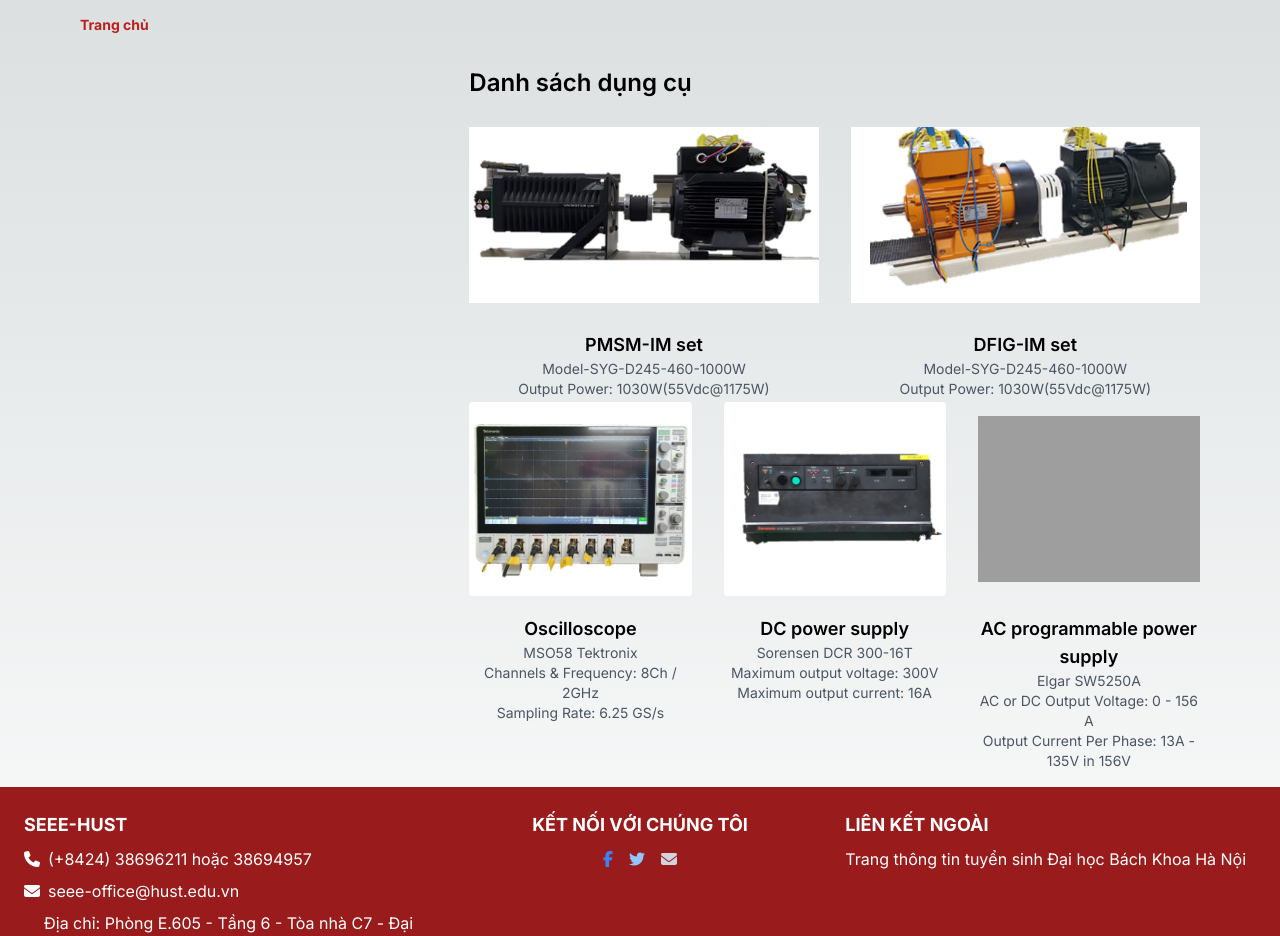
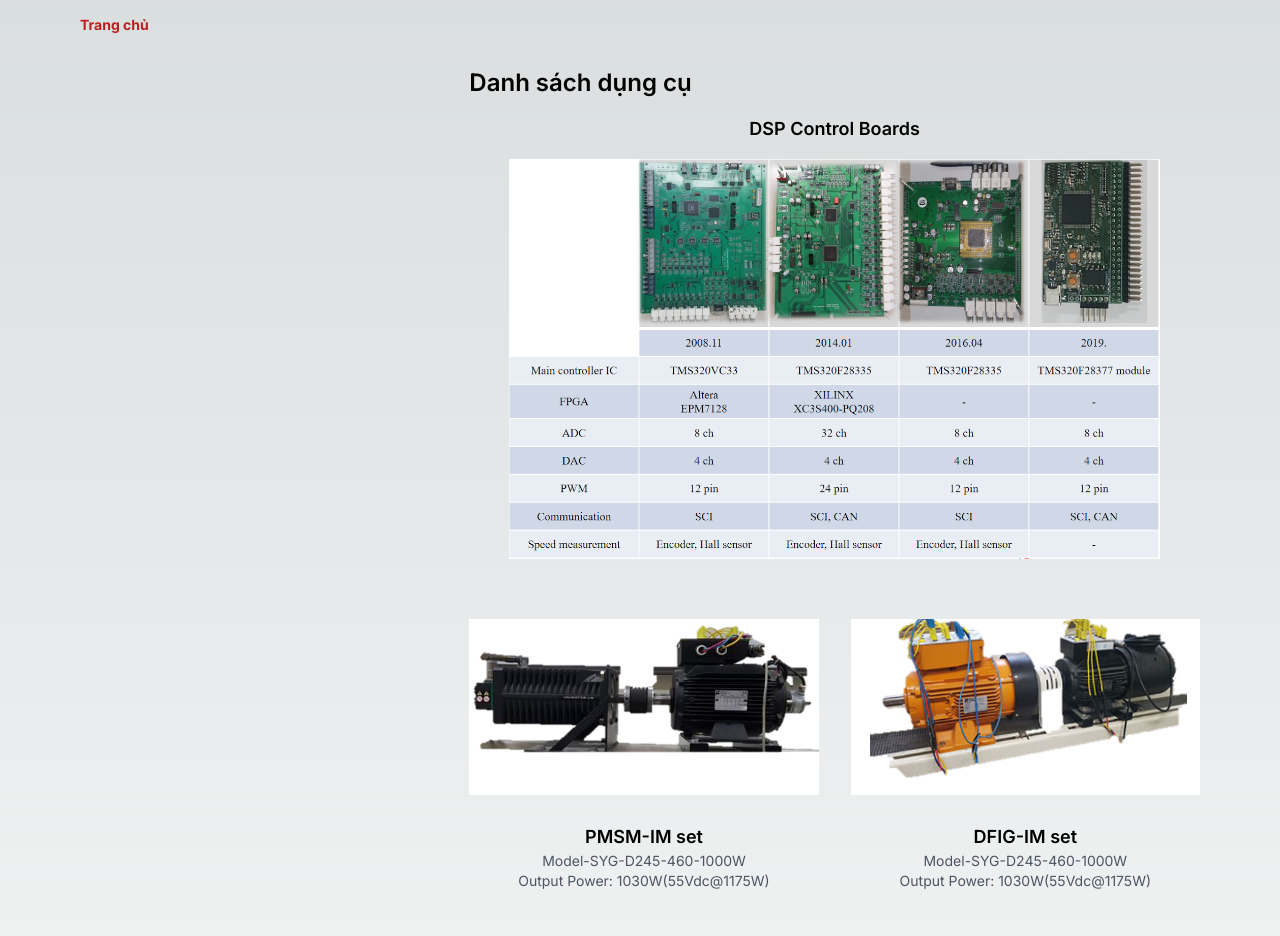
Before and after one commit to vhxmt/cds_ttkt, a Next.js app: page /thiet-bi-va-dung-cu in a window 1280 px wide. Shown: the part 170-1106 px from the top of the page. Built offline with nearby package versions, Linux system fonts and the light colour scheme; grey boxes are pictures that could not be loaded.

Commit message:
fix tool

```diff
--- a/src/app/thiet-bi-va-dung-cu/page.tsx
+++ b/src/app/thiet-bi-va-dung-cu/page.tsx
@@ -1,80 +1,11 @@
+// src/pages/NewsPage.tsx
 "use client";
-import { useState } from 'react';
 import Breadcrumb from '@/components/breadcrumb';
+import ToolOneCol from '@/components/display-block/tool/toolonecol';
+import ToolTwoCol from '@/components/display-block/tool/tooltwocol';
+import ToolThreeCol from '@/components/display-block/tool/toolthreecol';
+import { toolsTwoCol, toolsThreeCol, toolOneCol } from '@/data/thiet-bi-va-dung-cu/data';
 
-// Sample data structure
-const toolsTwoColumn = [
-    {
-        title: "PMSM-IM set",
-        imgSrc: "/image/thiet-bi/PMSM-IM.png",
-        description: "Model-SYG-D245-460-1000W\nOutput Power: 1030W(55Vdc@1175W)"
-    },
-    {
-        title: "DFIG-IM set",
-        imgSrc: "/image/thiet-bi/DFIG-IM.png",
-        description: "Model-SYG-D245-460-1000W\nOutput Power: 1030W(55Vdc@1175W)"
-    },
-];
-
-const toolsThreeColumn = [
-    {
-        title: "Oscilloscope",
-        imgSrc: "/image/thiet-bi/Oscilloscope.png",
-        description: "MSO58 Tektronix\nChannels & Frequency: 8Ch / 2GHz\nSampling Rate: 6.25 GS/s"
-    },
-    {
-        title: "DC power supply",
-        imgSrc: "/image/thiet-bi/DC-PSU.png",
-        description: "Sorensen DCR 300-16T\nMaximum output voltage: 300V\nMaximum output current: 16A"
-    },
-    {
-        title: "AC programmable power supply",
-        imgSrc: "/image/thiet-bi//AC-programmable-PSU.png",
-        description: "Elgar SW5250A\nAC or DC Output Voltage: 0 - 156 A\nOutput Current Per Phase: 13A - 135V in 156V"
-    },
-];
-
-// TwoColumnTemplate Component
-const TwoColumnTemplate = ({ tools }) => {
-    return (
-        <div className="grid grid-cols-2 gap-8">
-            {tools.map((tool, index) => (
-                <div key={index} className="text-center">
-                    <img
-                        src={tool.imgSrc}
-                        alt={tool.title}
-                        className="w-full h-auto object-cover rounded-lg mb-4"
-                        style={{ height: '200px', objectFit: 'contain' }} // Adjust size to be consistent
-                    />
-                    <h3 className="text-lg font-semibold">{tool.title}</h3>
-                    <p className="text-sm text-gray-600 whitespace-pre-line">{tool.description}</p>
-                </div>
-            ))}
-        </div>
-    );
-};
-
-// ThreeColumnTemplate Component
-const ThreeColumnTemplate = ({ tools }) => {
-    return (
-        <div className="grid grid-cols-3 gap-8">
-            {tools.map((tool, index) => (
-                <div key={index} className="text-center">
-                    <img
-                        src={tool.imgSrc}
-                        alt={tool.title}
-                        className="w-full h-auto object-cover rounded-lg mb-4"
-                        style={{ height: '200px', objectFit: 'contain' }} // Adjust size to be consistent
-                    />
-                    <h3 className="text-lg font-semibold">{tool.title}</h3>
-                    <p className="text-sm text-gray-600 whitespace-pre-line">{tool.description}</p>
-                </div>
-            ))}
-        </div>
-    );
-};
-
-// NewsPage Component
 export default function NewsPage() {
     return (
         <div className="max-w-6xl mx-auto p-4">
@@ -84,11 +15,15 @@
                 <div className="flex-1">
                     <h2 className="text-2xl font-semibold mt-4 mb-4">Danh sách dụng cụ</h2>
 
+                    {/* One Column Layout */}
+                    <ToolOneCol tool={toolOneCol} />
                     {/* Two Column Layout */}
-                    <TwoColumnTemplate tools={toolsTwoColumn} />
+                    <ToolTwoCol tools={toolsTwoCol} />
 
                     {/* Three Column Layout */}
-                    <ThreeColumnTemplate tools={toolsThreeColumn} />
+                    <ToolThreeCol tools={toolsThreeCol} />
+
+
                 </div>
             </div>
         </div>
--- a/src/app/tin-tuc-su-kien/tin-tuc/page.tsx
+++ b/src/app/tin-tuc-su-kien/tin-tuc/page.tsx
@@ -1,6 +1,6 @@
 import SideMenu from '@/components/display-block/SideMenu';
+import { menuItems } from '@/data/tin-tuc-su-kien/menu-data';
 import Banner from '@/components/display-block/Banner';
-import { menuItems } from '@/data/tin-tuc-su-kien/menu-data';
 import Breadcrumb from '@/components/breadcrumb';
 
 export default function NewsPage() {
--- /dev/null
+++ b/src/components/display-block/tool/toolonecol.tsx
@@ -0,0 +1,33 @@
+// src/components/display-block/tool/ToolOneCol.tsx
+import React from 'react';
+
+interface Tool {
+    title: string;
+    imgSrc: string;
+    description: string;
+}
+
+interface ToolOneColProps {
+    tool?: Tool;
+}
+
+const ToolOneCol: React.FC<ToolOneColProps> = ({ tool }) => {
+    if (!tool) {
+        return ;
+    }
+
+    return (
+        <div className="text-center mb-12"> {/* Added bottom margin for spacing */}
+            <h3 className="text-lg font-semibold mb-4">{tool.title}</h3> {/* Moved title to the top and added margin-bottom */}
+            <img
+                src={tool.imgSrc}
+                alt={tool.title}
+                className="w-full h-auto object-cover rounded-lg mb-4"
+                style={{ height: '400px', objectFit: 'contain' }}
+            />
+            <p className="text-sm text-gray-600 whitespace-pre-line">{tool.description}</p>
+        </div>
+    );
+};
+
+export default ToolOneCol;
--- /dev/null
+++ b/src/components/display-block/tool/toolthreecol.tsx
@@ -0,0 +1,33 @@
+// src/components/ToolThreeCol.tsx
+import React from 'react';
+
+interface Tool {
+    title: string;
+    imgSrc: string;
+    description: string;
+}
+
+interface ToolThreeColProps {
+    tools?: Tool[]; // Mark tools as optional
+}
+
+const ToolThreeCol: React.FC<ToolThreeColProps> = ({ tools = [] }) => {
+    return (
+        <div className="grid grid-cols-3 gap-8 mb-12">
+            {tools.map((tool, index) => (
+                <div key={index} className="text-center">
+                    <img
+                        src={tool.imgSrc}
+                        alt={tool.title}
+                        className="w-full h-auto object-cover rounded-lg mb-4"
+                        style={{ height: '200px', objectFit: 'contain' }}
+                    />
+                    <h3 className="text-lg font-semibold">{tool.title}</h3>
+                    <p className="text-sm text-gray-600 whitespace-pre-line">{tool.description}</p>
+                </div>
+            ))}
+        </div>
+    );
+};
+
+export default ToolThreeCol;
--- /dev/null
+++ b/src/components/display-block/tool/tooltwocol.tsx
@@ -0,0 +1,33 @@
+// src/components/ToolTwoCol.tsx
+import React from 'react';
+
+interface Tool {
+    title: string;
+    imgSrc: string;
+    description: string;
+}
+
+interface ToolTwoColProps {
+    tools?: Tool[]; // Mark tools as optional
+}
+
+const ToolTwoCol: React.FC<ToolTwoColProps> = ({ tools = [] }) => {
+    return (
+        <div className="grid grid-cols-2 gap-8 mb-12">
+            {tools.map((tool, index) => (
+                <div key={index} className="text-center">
+                    <img
+                        src={tool.imgSrc}
+                        alt={tool.title}
+                        className="w-full h-auto object-cover rounded-lg mb-4"
+                        style={{ height: '200px', objectFit: 'contain' }}
+                    />
+                    <h3 className="text-lg font-semibold">{tool.title}</h3>
+                    <p className="text-sm text-gray-600 whitespace-pre-line">{tool.description}</p>
+                </div>
+            ))}
+        </div>
+    );
+};
+
+export default ToolTwoCol;
--- a/src/data/frame/dataHeader.ts
+++ b/src/data/frame/dataHeader.ts
@@ -21,13 +21,13 @@
   ]},
 
   { label: "Nhân lực", items: [
-    { label: "Cán bộ", link: "/can-bo" },
-    { label: "Sinh viên Thạc sĩ", link: "/sinh-vien-thac-si" },
-    { label: "Sinh viên Tiến sĩ", link: "/sinh-vien-tien-si" },
-    { label: "Học giả thỉnh giảng", link: "/hoc-gia-thinh-giang" },
-    { label: "CTV NC", link: "/ctv-nc" },
-    { label: "NCV sau Thạc sĩ", link: "/ncv-sau-thac-si" },
-    { label: "Cựu sinh viên", link: "/cuu-sinh-vien" }
+    { label: "Cán bộ", link: "/nhan-luc/can-bo" },
+    { label: "Sinh viên Thạc sĩ", link: "/nhan-luc/sinh-vien-thac-si" },
+    { label: "Sinh viên Tiến sĩ", link: "/nhan-luc/sinh-vien-tien-si" },
+    { label: "Học giả thỉnh giảng", link: "/nhan-luc/hoc-gia-thinh-giang" },
+    { label: "CTV NC", link: "/nhan-luc/ctv-nc" },
+    { label: "NCV sau Thạc sĩ", link: "/nhan-luc/ncv-sau-thac-si" },
+    { label: "Cựu sinh viên", link: "/nhan-luc/cuu-sinh-vien" }
   ]},
 
   { label: "Nghiên cứu", items: [
--- /dev/null
+++ b/src/data/thiet-bi-va-dung-cu/data.ts
@@ -0,0 +1,37 @@
+// src/data/toolData.ts
+export const toolsTwoCol = [
+    {
+        title: "PMSM-IM set",
+        imgSrc: "/image/thiet-bi/PMSM-IM.png",
+        description: "Model-SYG-D245-460-1000W\nOutput Power: 1030W(55Vdc@1175W)"
+    },
+    {
+        title: "DFIG-IM set",
+        imgSrc: "/image/thiet-bi/DFIG-IM.png",
+        description: "Model-SYG-D245-460-1000W\nOutput Power: 1030W(55Vdc@1175W)"
+    },
+];
+
+export const toolsThreeCol = [
+    {
+        title: "Oscilloscope",
+        imgSrc: "/image/thiet-bi/Oscilloscope.png",
+        description: "MSO58 Tektronix\nChannels & Frequency: 8Ch / 2GHz\nSampling Rate: 6.25 GS/s"
+    },
+    {
+        title: "DC power supply",
+        imgSrc: "/image/thiet-bi/DC-PSU.png",
+        description: "Sorensen DCR 300-16T\nMaximum output voltage: 300V\nMaximum output current: 16A"
+    },
+    {
+        title: "AC programmable power supply",
+        imgSrc: "/image/thiet-bi//AC-programmable-PSU.png",
+        description: "Elgar SW5250A\nAC or DC Output Voltage: 0 - 156 A\nOutput Current Per Phase: 13A - 135V in 156V"
+    },
+];
+
+export const toolOneCol = {
+    title: "DSP Control Boards",
+    imgSrc: "/image/thiet-bi/DSP-Control-Boards.png",
+    description: ""
+};
```
Also changed, not shown: public/image/thiet-bi/DSP-Control-Boards.png (added).
